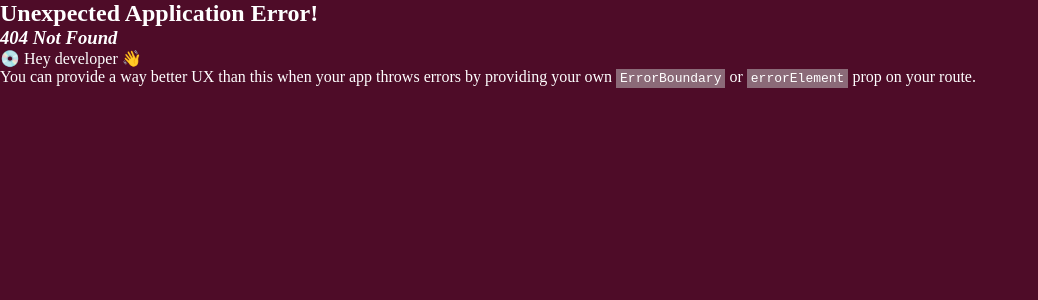
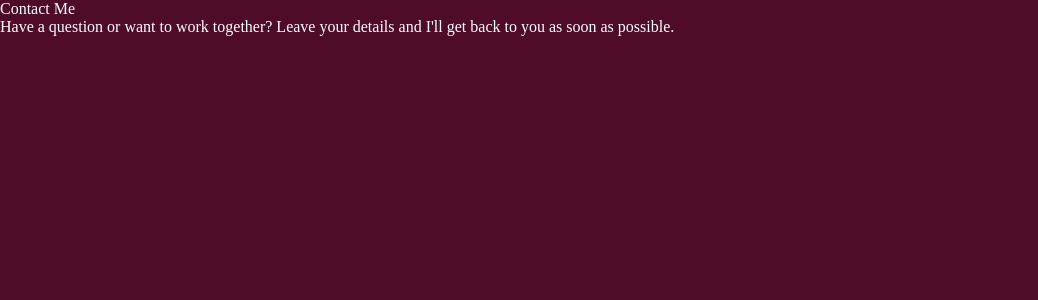
Before and after one commit to DollySuman/Portfolio, a React (Vite) app: page /contact in a window 1280 px wide. Before the commit this address had no page. Shown: the top 300 px of the page, without its empty margins (0-1038 px from the left). Built offline with nearby package versions, Linux system fonts and the light colour scheme.

Commit message:
contact page

```diff
--- a/src/App.jsx
+++ b/src/App.jsx
@@ -1,6 +1,7 @@
 
 
 import './App.css'
+import Home from './components/Home'
 import Navbar from './components/Navbar'
 
 
@@ -14,6 +15,7 @@ function App() {
 
       <Navbar/>
 
+
     </div>
     </>
   )
--- /dev/null
+++ b/src/components/Contact.jsx
@@ -0,0 +1,28 @@
+import React from 'react'
+
+const Contact = () => {
+  return (
+    <div>
+        <div className="connect">
+
+      <div className="cont">Contact Me</div>
+      <div className="note">Have a question or want to work together? Leave your details and I'll get back to you as soon as possible.</div>
+      <div className="getemail">
+        <div className="putname">
+
+        </div>
+
+        <div className="putemail">
+
+        </div>
+
+        <div className="putmsg">
+
+        </div>
+        </div>
+      </div>
+    </div>
+  )
+}
+
+export default Contact
--- a/src/main.jsx
+++ b/src/main.jsx
@@ -5,6 +5,7 @@ import App from './App.jsx'
 import Home from './components/Home.jsx'
 import { createBrowserRouter,RouterProvider } from 'react-router-dom'
 import About from './components/About.jsx'
+import Contact from './components/Contact.jsx'
 import { Navigate } from 'react-router-dom'
 
 const router = createBrowserRouter([
@@ -22,8 +23,8 @@ const router = createBrowserRouter([
       element: <About/>
     },
     {
-      path: '/git',
-      element: <Navigate to ='https://github.com/DollySuman' replace/>
+      path: '/contact',
+      element: <Contact/>
     }
   ])
 createRoot(document.getElementById('root')).render(
```
